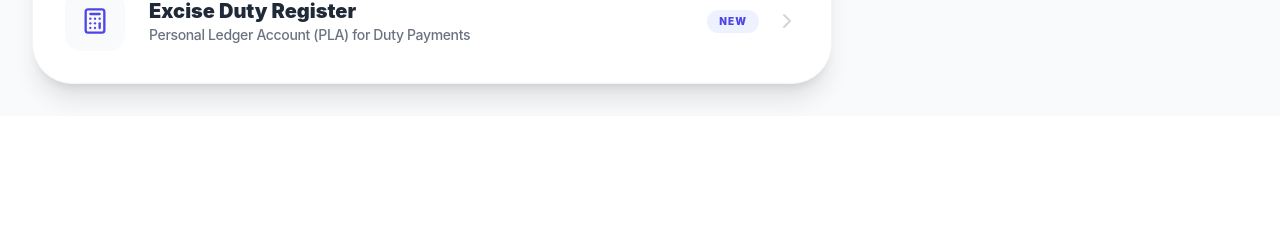
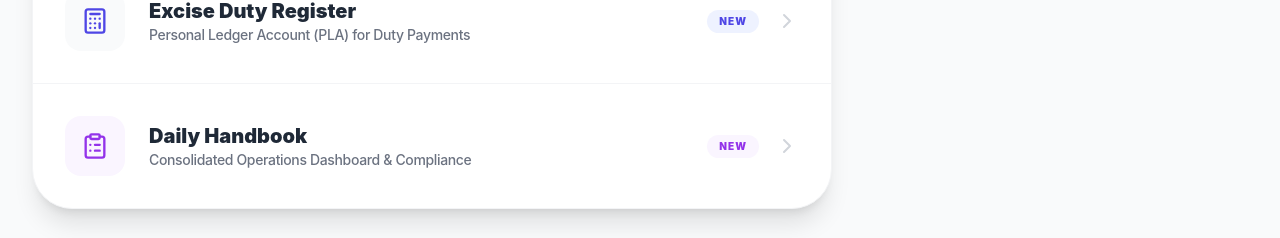
Before and after one commit to saha-trideep/sip2lifedatamanagement, a React (Vite) app in the folder client/: page /registers in a window 1280 px wide. Shown: the part 884-1122 px from the top of the page. Before the commit the page ends 1000 px from the top, so only its background shows below. Built offline with nearby package versions, Linux system fonts and the light colour scheme; no server answers; sample sign-in values are in the browser's storage.

Commit message:
fix: Add Daily Handbook to Registers navigation
- Added ClipboardList icon import
- Added Daily Handbook entry to Registers page
- Purple theme for Daily Handbook card
- Now accessible from /registers page

```diff
--- a/client/src/pages/Registers.jsx
+++ b/client/src/pages/Registers.jsx
@@ -3,7 +3,7 @@ import axios from 'axios';
 import { useTheme } from '../context/ThemeContext';
 import {
     Plus, Trash2, ExternalLink, FileSpreadsheet, ArrowLeft, Loader, Edit,
-    Database, FileText, LayoutDashboard, ChevronRight, Calculator, Moon, Sun
+    Database, FileText, LayoutDashboard, ChevronRight, Calculator, Moon, Sun, ClipboardList
 } from 'lucide-react';
 import { useNavigate } from 'react-router-dom';
 import { API_URL } from '../config';
@@ -239,6 +239,26 @@ const Registers = () => {
                                     <ChevronRight className="text-gray-300 group-hover:translate-x-1 transition-transform" />
                                 </div>
                             </div>
+
+                            {/* Daily Handbook */}
+                            <div
+                                onClick={() => navigate('/registers/daily-handbook')}
+                                className={`p-8 transition cursor-pointer group flex items-center justify-between ${isDark ? 'hover:bg-gray-800' : 'hover:bg-gray-50'}`}
+                            >
+                                <div className="flex items-center gap-6">
+                                    <div className={`p-4 rounded-2xl transition-all ${isDark ? 'bg-gray-800 text-purple-400 group-hover:bg-purple-600 group-hover:text-white' : 'bg-purple-50 text-purple-600 group-hover:bg-purple-600 group-hover:text-white'}`}>
+                                        <ClipboardList size={28} />
+                                    </div>
+                                    <div>
+                                        <h3 className={`text-xl font-black ${isDark ? 'text-white' : 'text-gray-800'}`}>Daily Handbook</h3>
+                                        <p className="text-sm text-gray-500 font-medium tracking-tight">Consolidated Operations Dashboard & Compliance</p>
+                                    </div>
+                                </div>
+                                <div className="flex items-center gap-4">
+                                    <span className="text-[10px] font-black text-purple-600 bg-purple-50 dark:bg-purple-900/20 px-3 py-1 rounded-full uppercase tracking-widest">New</span>
+                                    <ChevronRight className="text-gray-300 group-hover:translate-x-1 transition-transform" />
+                                </div>
+                            </div>
                         </div>
                     </div>
                 </div>
```
Also changed, not shown: 1 other file (tests, documents, lock files or other folders).
